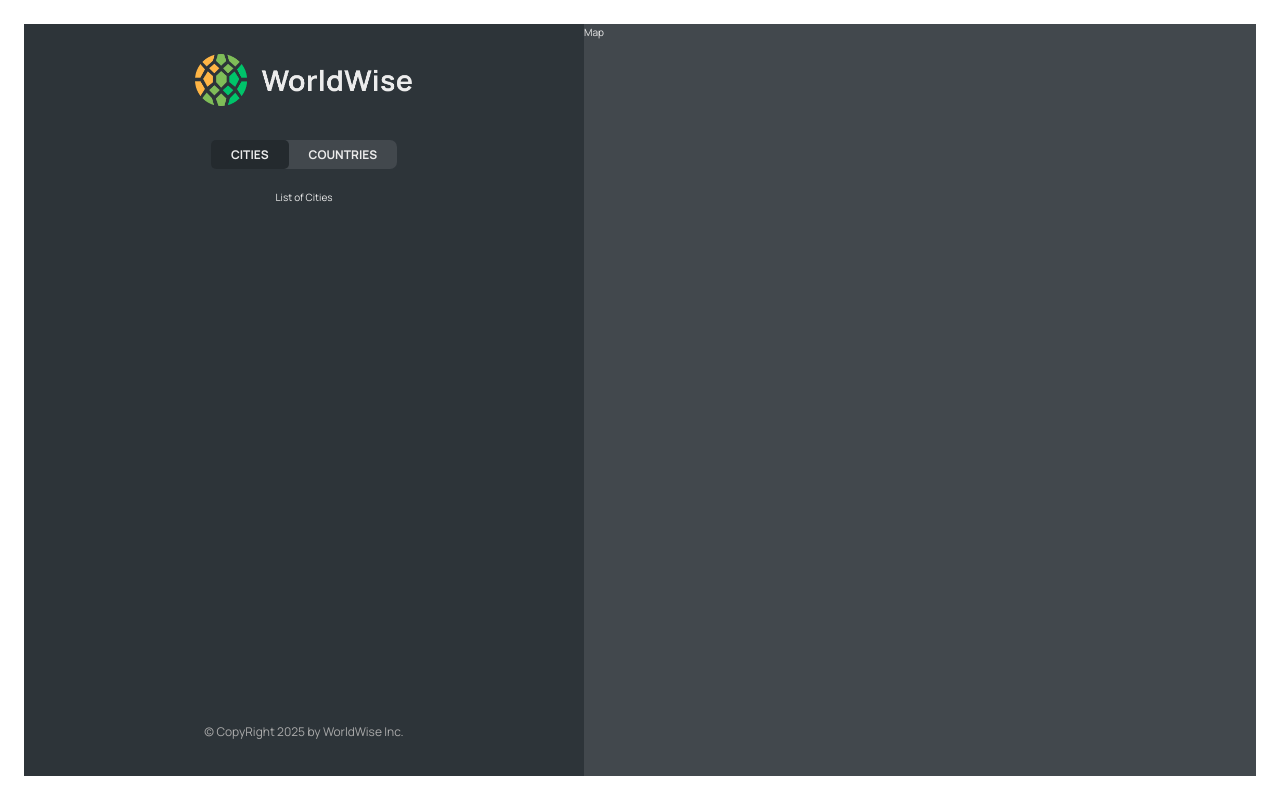
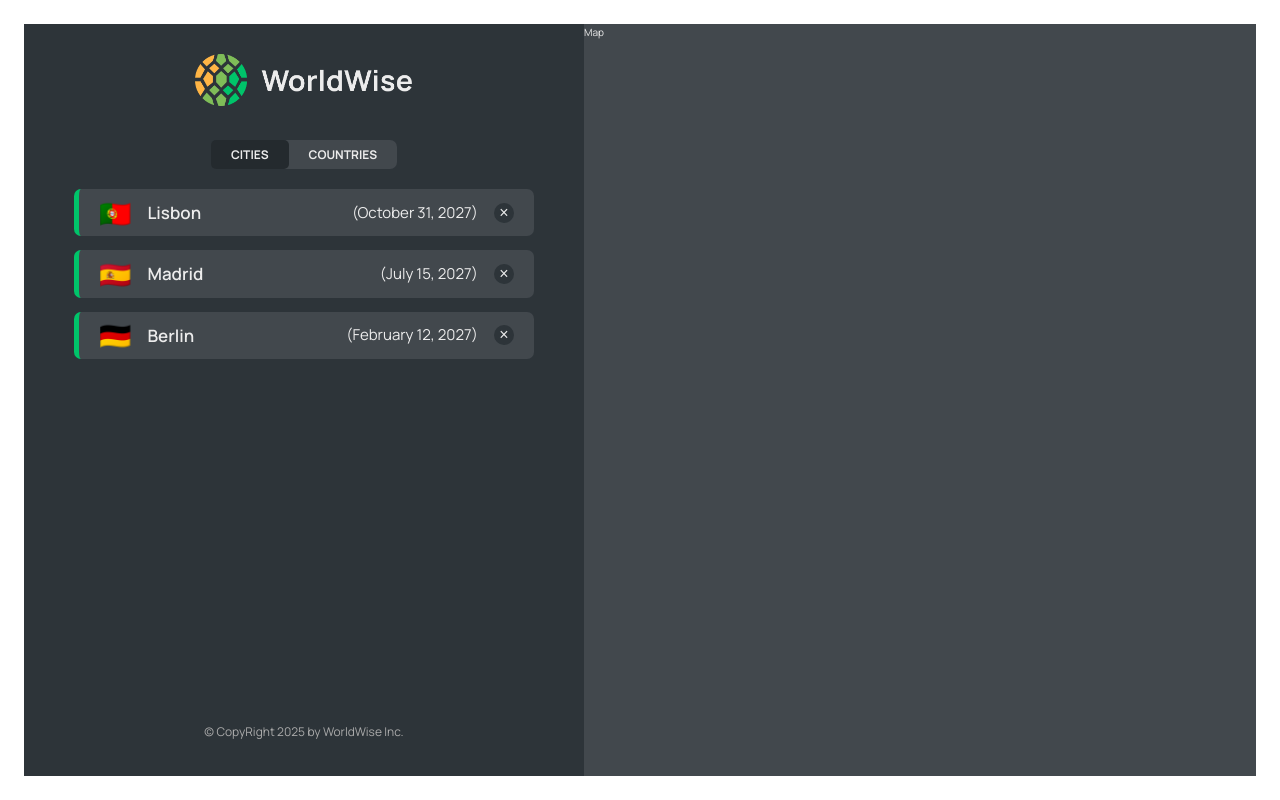
Before and after one commit to HossainRezayi/world-wise, a React (Vite) app: page /app/cities in a window 1280 px wide. Built offline with nearby package versions, Linux system fonts and the light colour scheme; data requests are answered from the project's data file.

Commit message:
Implementing the cities list

```diff
--- a/package.json
+++ b/package.json
@@ -7,7 +7,8 @@
     "dev": "vite",
     "build": "vite build",
     "lint": "eslint .",
-    "preview": "vite preview"
+    "preview": "vite preview",
+    "server": "json-server --watch data/cities.json --port 8000"
   },
   "dependencies": {
     "react": "^19.1.0",
@@ -23,6 +24,7 @@
     "eslint-plugin-react-hooks": "^5.2.0",
     "eslint-plugin-react-refresh": "^0.4.20",
     "globals": "^16.3.0",
+    "json-server": "^1.0.0-beta.3",
     "vite": "^7.0.4"
   }
 }
--- a/src/App.jsx
+++ b/src/App.jsx
@@ -5,8 +5,31 @@
 import Login from "./pages/Login";
 import AppLayout from "./pages/AppLayout";
 import PageNotFound from "./pages/PageNotFound";
+import CityList from "./components/CityList";
+import { useState, useEffect } from "react";
+
+const BASE_URL = "http://localhost:8000";
 
 function App() {
+  const [cities, setCities] = useState([]);
+  const [isLoading, setIsLoading] = useState(false);
+
+  useEffect(function () {
+    async function fetchCities() {
+      try {
+        setIsLoading(true);
+        const res = await fetch(`${BASE_URL}/cities`);
+        const data = await res.json();
+        setCities(data);
+      } catch {
+        console.log("There was an error loading data");
+      } finally {
+        setIsLoading(false);
+      }
+    }
+    fetchCities();
+  }, []);
+
   return (
     <BrowserRouter>
       <Routes>
@@ -15,8 +38,14 @@
         <Route path="pricing" element={<Pricing />} />
         <Route path="login" element={<Login />} />
         <Route path="app" element={<AppLayout />}>
-          <Route index element={<p>List of cities</p>} />
-          <Route path="cities" element={<p>List of Cities</p>} />
+          <Route
+            index
+            element={<CityList cities={cities} isLoading={isLoading} />}
+          />
+          <Route
+            path="cities"
+            element={<CityList cities={cities} isLoading={isLoading} />}
+          />
           <Route path="countries" element={<p>List of Countries</p>} />
           <Route path="form" element={<p>Form</p>} />
         </Route>
--- /dev/null
+++ b/src/components/CityItem.jsx
@@ -0,0 +1,23 @@
+import styles from "./CityItem.module.css";
+
+const formatDate = (date) =>
+  new Intl.DateTimeFormat("en", {
+    day: "numeric",
+    month: "long",
+    year: "numeric",
+  }).format(new Date(date));
+
+function CityItem({ city }) {
+  const { cityName, emoji, date } = city;
+
+  return (
+    <li className={styles.cityItem}>
+      <span className={styles.emoji}>{emoji}</span>
+      <h3 className={styles.name}>{cityName}</h3>
+      <time className={styles.date}>({formatDate(date)})</time>
+      <button className={styles.deleteBtn}>&times;</button>
+    </li>
+  );
+}
+
+export default CityItem;
--- /dev/null
+++ b/src/components/CityList.jsx
@@ -0,0 +1,23 @@
+import Spinner from "./Spinner";
+import styles from "./CityList.module.css";
+import CityItem from "./CityItem";
+import Message from "./Message";
+
+function CityList({ cities, isLoading }) {
+  if (isLoading) return <Spinner />;
+
+  if (!cities.length)
+    return (
+      <Message message="Add your first city by clicking on a city on the map" />
+    );
+
+  return (
+    <ul className={styles.cityList}>
+      {cities.map((city) => (
+        <CityItem city={city} key={city.id} />
+      ))}
+    </ul>
+  );
+}
+
+export default CityList;
```
Also changed, not shown: 1 other file (tests, documents, lock files or other folders).
